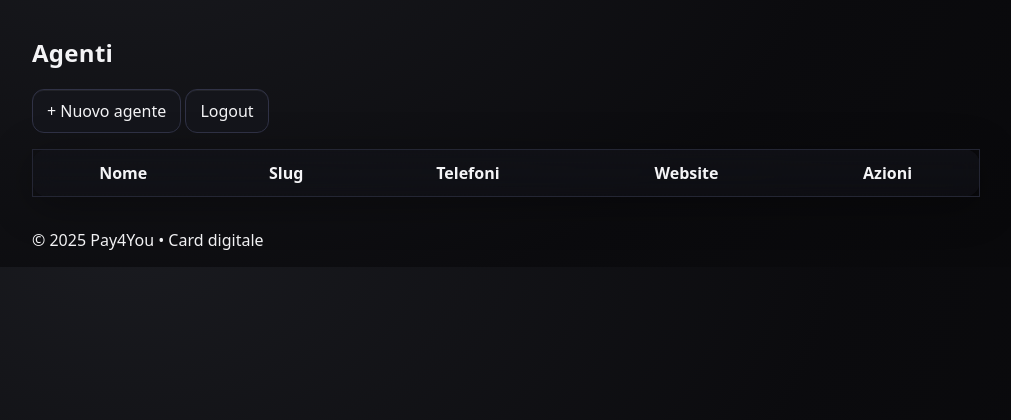
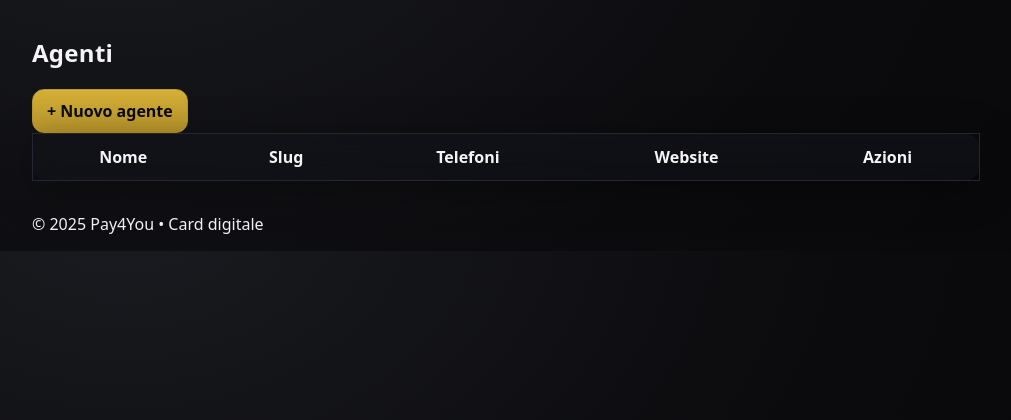
Before and after one commit to gidl59/pay4you-cards-luxury, a Flask app: page /admin in a window 1280 px wide. Shown: the part 99-519 px from the top of the page, without its empty margins (134-1145 px from the left). Run offline with Flask 3, Linux system fonts and the light colour scheme; the visitor is signed in with stand-in values (Sample User, id 1); lists and menus that the app fills with data are empty; parts of the project's set-up code (start-up, migrations or seed data) failed here and were passed over.

Commit message:
Update admin_list.html

```diff
--- a/templates/admin_list.html
+++ b/templates/admin_list.html
@@ -1,9 +1,8 @@
-{% extends "base.html" %}{% block title %}Dashboard{% endblock %}
+{% extends "base.html" %}
+{% block title %}Dashboard{% endblock %}
 {% block content %}
 <h2>Agenti</h2>
-<p><a class="btn" href="{{ url_for('admin_new') }}">+ Nuovo agente</a>
-   <a class="btn" href="{{ url_for('logout') }}">Logout</a></p>
-
+<a class="btn primary" href="{{ url_for('admin_new') }}">+ Nuovo agente</a>
 <table class="table card glass">
   <tr><th>Nome</th><th>Slug</th><th>Telefoni</th><th>Website</th><th>Azioni</th></tr>
   {% for a in agents %}
@@ -14,8 +13,7 @@
     <td>{{ a.websites }}</td>
     <td>
       <a class="btn" href="{{ url_for('admin_edit', slug=a.slug) }}">Modifica</a>
-      <form method="post" action="{{ url_for('admin_delete', slug=a.slug) }}" style="display:inline"
-            onsubmit="return confirm('Eliminare {{ a.name }}?')">
+      <form method="post" action="{{ url_for('admin_delete', slug=a.slug) }}" style="display:inline" onsubmit="return confirm('Eliminare {{ a.name }}?')">
         <button type="submit" class="btn danger">Elimina</button>
       </form>
       <a class="btn" href="{{ url_for('qr_png', slug=a.slug) }}" target="_blank">QR</a>
```
